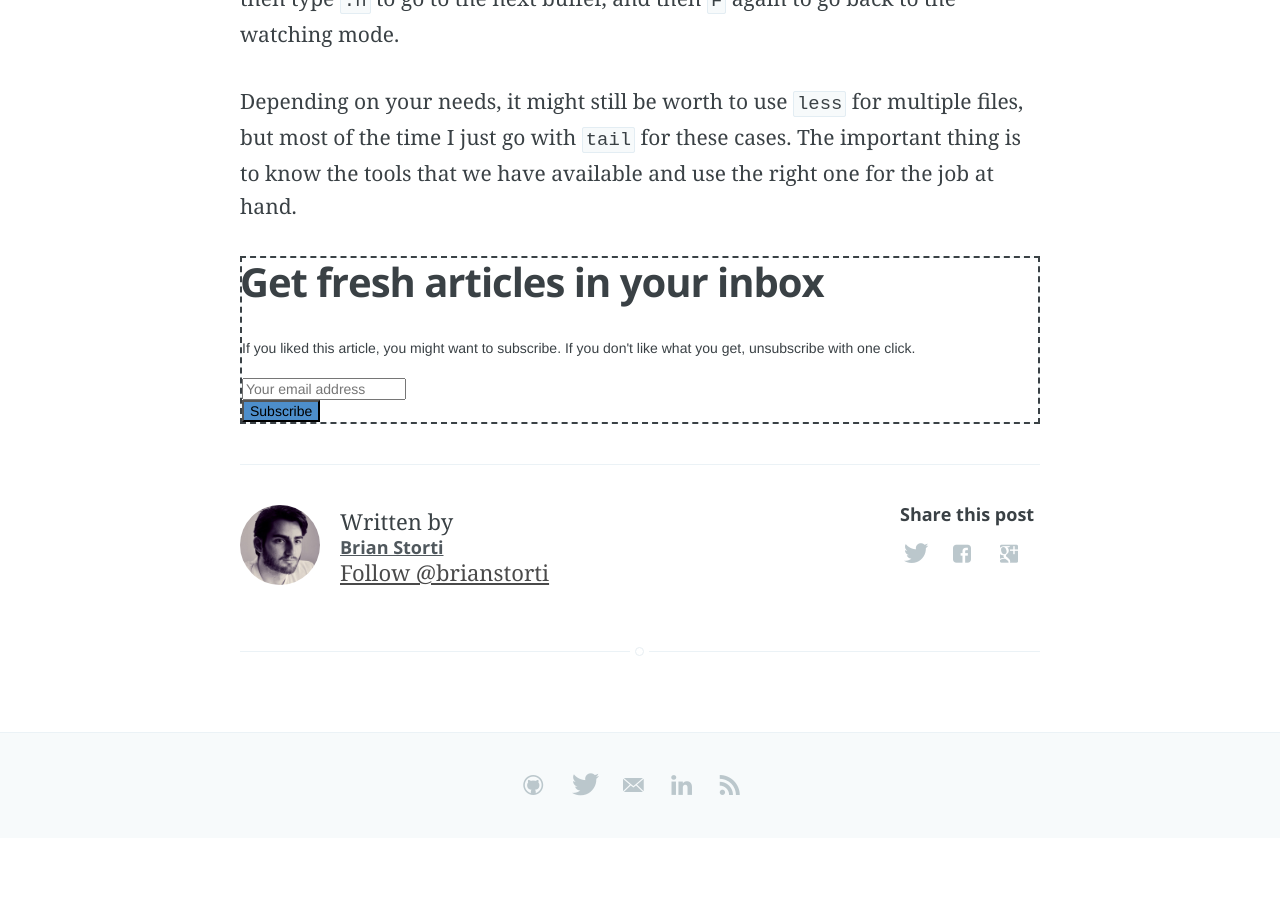
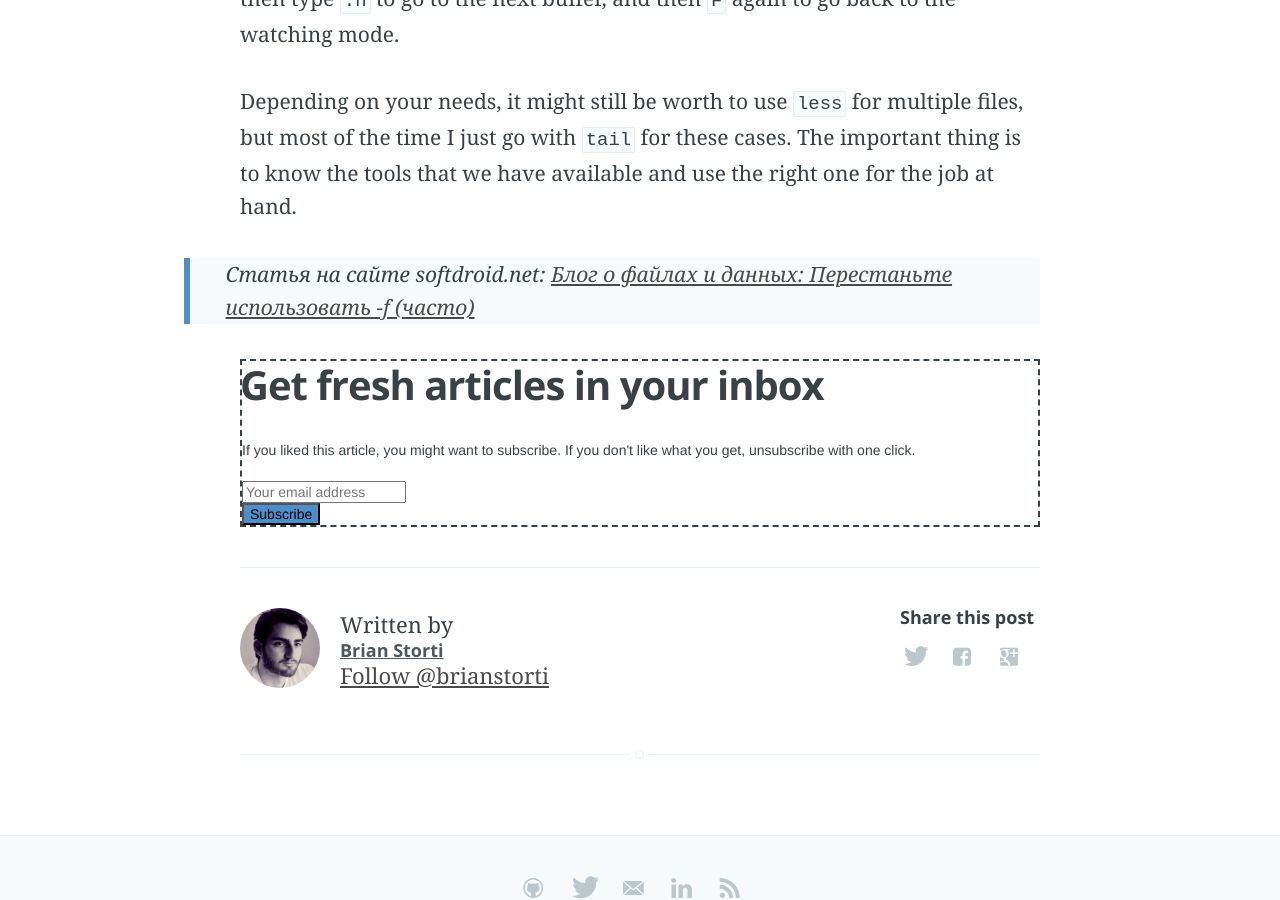
Before and after one commit to brianstorti/brianstorti.github.io, a Jekyll site: the page built from _posts/2015-03-12-stop-using-tail.md, in a window 1280 px wide and 900 px high, scrolled down 2802 px. Built offline with Jekyll 4.4.1, drawn with Linux system fonts in a browser that asks for light colours; Markdown is read by kramdown in place of the engine named in the settings; a script that is not in the unit is left out; comment, search, counter and statistics services are not loaded; before the commit the page ends 3640 px from its top, so only the background shows below that.

Commit message:
add russian translation

```diff
--- a/_posts/2015-03-12-stop-using-tail.md
+++ b/_posts/2015-03-12-stop-using-tail.md
@@ -70,3 +70,6 @@ It shows the content of just one file at a time. If you want to see what's happe
 
 Depending on your needs, it might still be worth to use `less` for multiple files, but most of the time I just go with `tail` for these cases. The important thing is to know the tools that we have available and use the right one
 for the job at hand.
+
+
+>> Статья на сайте softdroid.net: <a href="http://softdroid.net/perestante-ispolzovat-f-chasto">Блог о файлах и данных: Перестаньте использовать -f (часто)</a>
```
